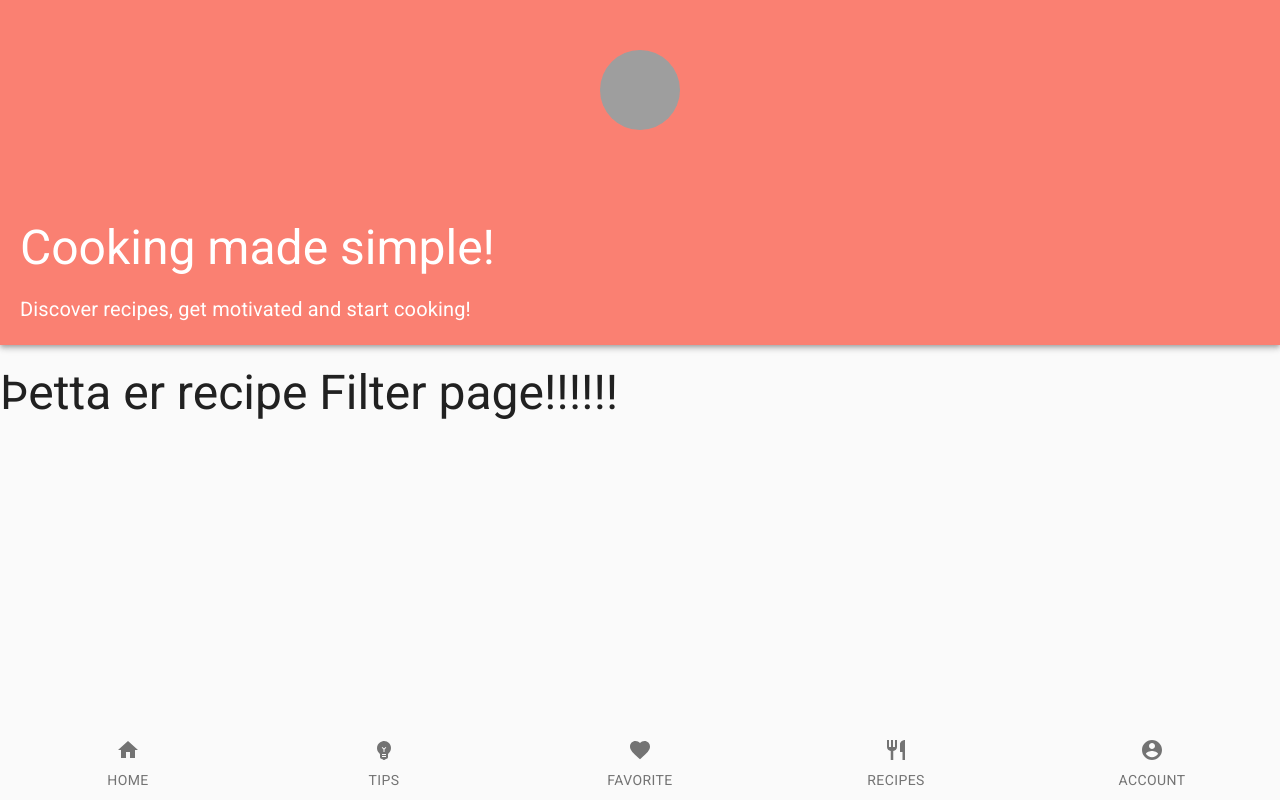
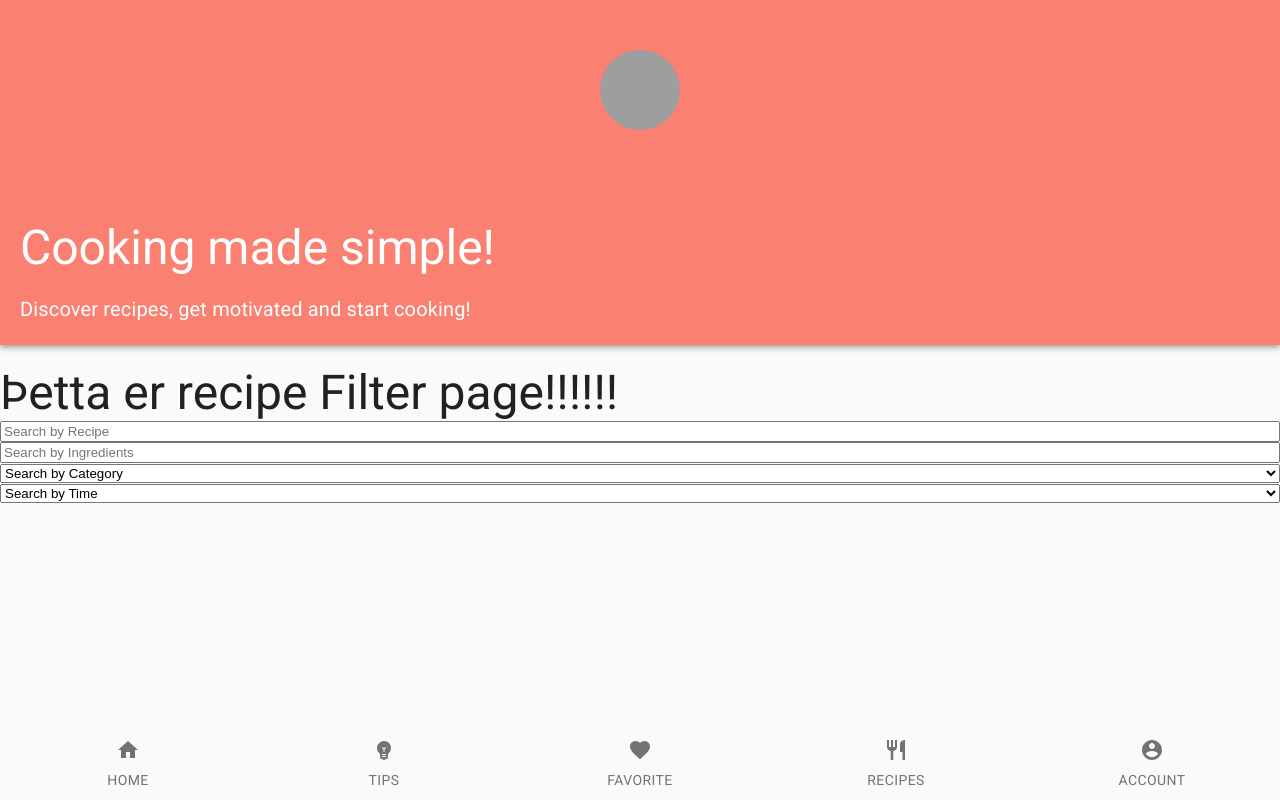
Before and after one commit to Kristbjorgosk/Recipe-web-application, a React (Create React App) app: page /RecipeFilterPage in a window 1280 px wide. Built offline with nearby package versions, Linux system fonts and the light colour scheme; grey boxes are pictures that could not be loaded.

Commit message:
added search buttons on RecipeFilterPage

```diff
--- a/src/RecipeFilterPage.js
+++ b/src/RecipeFilterPage.js
@@ -4,7 +4,10 @@ import Header from "./Component/Header";
 import { apiKey } from "./Component/Api";
 import Grid from "@material-ui/core/Grid";
 import Typography from "@material-ui/core/Typography";
-
+import SearchByRecipe from "./Component/SearchByRecipe";
+import SearchByMinutes from "./Component/SearchByMinutes";
+import SearchByIngredients from "./Component/SearchByIngredients";
+import SearchByDiet from "./Component/SearchByDiet";
 function RecipeFilterPage() {
   const [recipes, setRecipes] = useState([]);
   async function categories(diet) {
@@ -22,6 +25,11 @@ function RecipeFilterPage() {
       <Typography variant="h3" component="h1">
         Þetta er recipe Filter page!!!!!!
       </Typography>
+      <SearchByRecipe />
+
+      <SearchByIngredients />
+      <SearchByDiet />
+      <SearchByMinutes />
       {/* the RecipeCard gets it function from the function above, it maps through the recipes and displays
           the recipe card when the button (Takki) is clicked */}
       {recipes.map((recipe) => {
```
